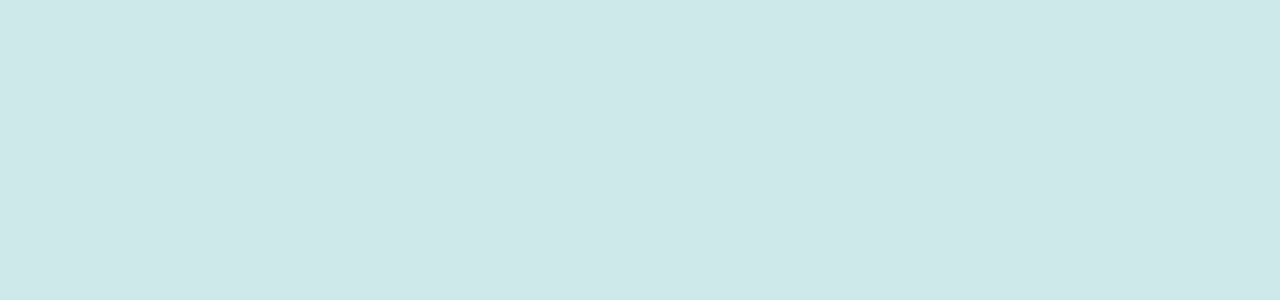
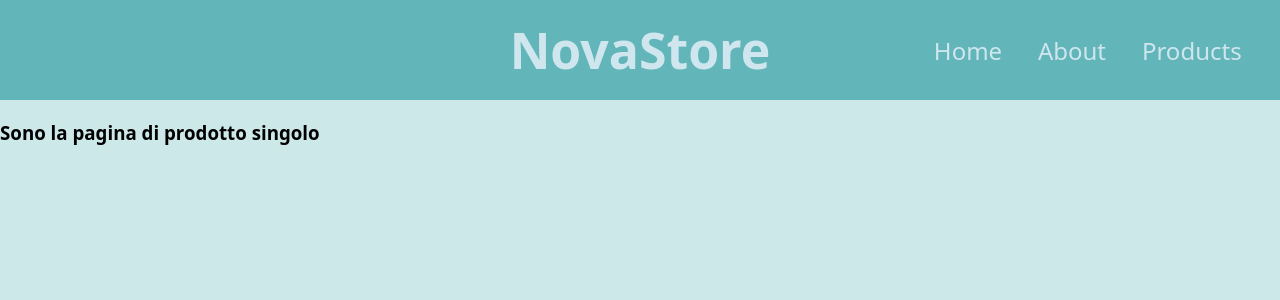
Before and after one commit to riccardo-ottavi/react-router, a React (Vite) app: page /products/1 in a window 1280 px wide. Before the commit this address had no page. Shown: the top 300 px of the page. Built offline with nearby package versions, Linux system fonts and the light colour scheme.

Commit message:
inizializza componente single product e aggiungi nuovo Route

```diff
--- a/src/App.jsx
+++ b/src/App.jsx
@@ -6,6 +6,7 @@ import HomePage from './pages/HomePage'
 import DefaultLayout from './layouts/DefaultLayout'
 import AboutPage from './pages/AboutPage'
 import Products from './pages/Products'
+import SingleProduct from './pages/SingleProduct'
 
 function App() {
   return (
@@ -17,6 +18,7 @@ function App() {
             <Route path="/" element={<HomePage/>} />
             <Route path="/about" element={<AboutPage/>} />
             <Route path="/products" element={<Products/>} />
+            <Route path="products/:id" element={<SingleProduct />}/>
           </Route>
         </Routes>
       </BrowserRouter>
--- a/src/pages/Products.jsx
+++ b/src/pages/Products.jsx
@@ -22,7 +22,7 @@ export default function Products() {
             )
     }
 
-    //aggiorna la categoria quando l'utente interagisce col <select>
+    //aggiorna lo stato che salva la categoria quando l'utente interagisce col <select>
     const handleSelect = (e) => {
         setSelectedCategory(e.target.value)
     }
--- /dev/null
+++ b/src/pages/SingleProduct.jsx
@@ -0,0 +1,7 @@
+export default function SingleProduct(){
+    return(
+        <div className="single-product">
+            <h3>Sono la pagina di prodotto singolo</h3>
+        </div>
+    )
+}
```
